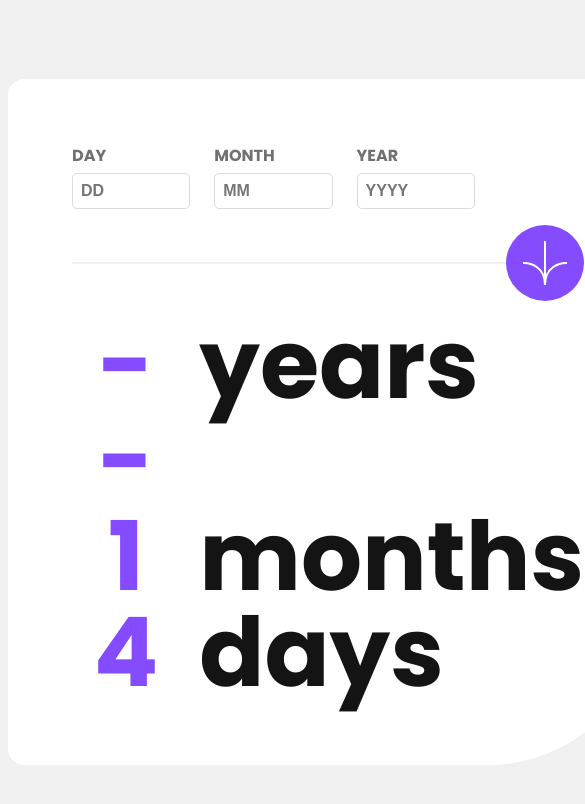
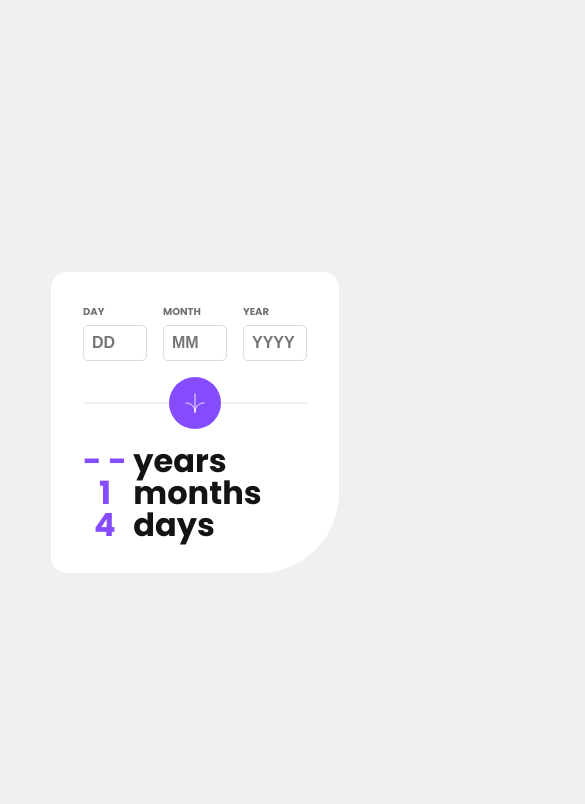
Before and after one commit to Tripouille/fm-age-calculator-app, a Next.js app: page / in a window 390 px wide. Shown: the top 804 px of the page, 585 px wide, since content can reach past the window. Built offline with nearby package versions, Linux system fonts and the light colour scheme.

Commit message:
feat: age calculator component is now responsive

```diff
--- /dev/null
+++ b/src/app/variables.scss
@@ -0,0 +1 @@
+$device-sm: 500px;
--- a/src/components/AgeCalculator/AgeCalculator.module.scss
+++ b/src/components/AgeCalculator/AgeCalculator.module.scss
@@ -1,35 +1,53 @@
+@import "@/app/variables.scss";
+
 .age_calculator {
   display: flex;
   flex-flow: column;
+  justify-content: space-between;
   row-gap: 1em;
+  max-width: 18em;
+  padding: 2em;
+  background-color: var(--clr-neutral-100);
+  border-radius: 1em 1em 5em 1em;
 
-  max-width: 40em;
-  padding: 4em;
-  background-color: var(--clr-neutral-100);
-
-  border-radius: 1em 1em 10em 1em;
+  @media (min-width: $device-sm) {
+    max-width: 40em;
+    padding: 4em;
+    border-bottom-right-radius: 10em;
+  }
 
   &__birthday-date-form {
-    display: grid;
-    grid-template-columns: repeat(3, 33%);
-    column-gap: 1.5em;
-    width: 70%;
+    display: flex;
+    column-gap: 1em;
+
+    @media (min-width: $device-sm) {
+      width: 80%;
+    }
 
     &__input {
       display: flex;
       flex-flow: column;
       row-gap: 5px;
 
-      font-size: normal;
+      font-size: x-small;
       font-weight: bold;
       color: var(--clr-neutral-800);
+
+      @media (min-width: $device-sm) {
+        font-size: var(--fs-300);
+      }
 
       input {
         padding: 0.5em;
         border: 1px solid var(--clr-neutral-300);
         border-radius: 5px;
         font-weight: bold;
-        font-size: var(--fs-input);
+        font-size: var(--fs-300);
+        width: 100%;
+
+        @media (min-width: $device-sm) {
+          font-size: var(--fs-500);
+        }
       }
     }
   }
@@ -38,7 +56,11 @@
     position: relative;
     display: grid;
     align-items: center;
-    justify-items: flex-end;
+    justify-items: center;
+
+    @media (min-width: $device-sm) {
+      justify-items: flex-end;
+    }
 
     hr {
       background-color: var(--clr-neutral-200);
@@ -54,19 +76,30 @@
       background: var(--clr-primary-100);
       padding: 1em;
       border-radius: 50%;
+      height: 20px;
+      width: 20px;
 
       grid-row: 1;
       grid-column: 1;
+
+      @media (min-width: $device-sm) {
+        height: auto;
+        width: auto;
+      }
     }
   }
 
   &__result {
-    font-size: 6em;
-    line-height: 1em;
     font-weight: bold;
     display: grid;
     grid-template-columns: auto 1fr;
     column-gap: 0.2em;
+    font-size: var(--fs-500);
+    line-height: 1em;
+
+    @media (min-width: $device-sm) {
+      font-size: var(--fs-700);
+    }
 
     span {
       color: var(--clr-primary-100);
```
